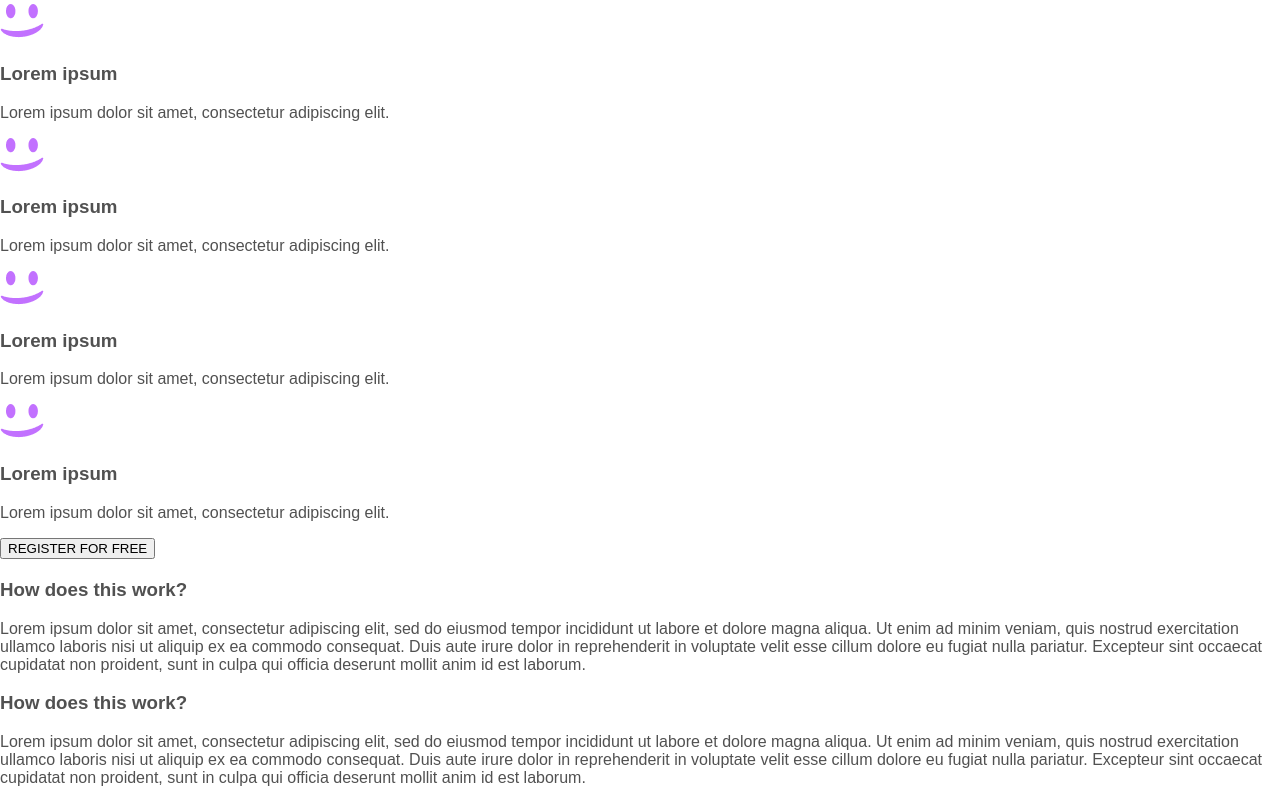
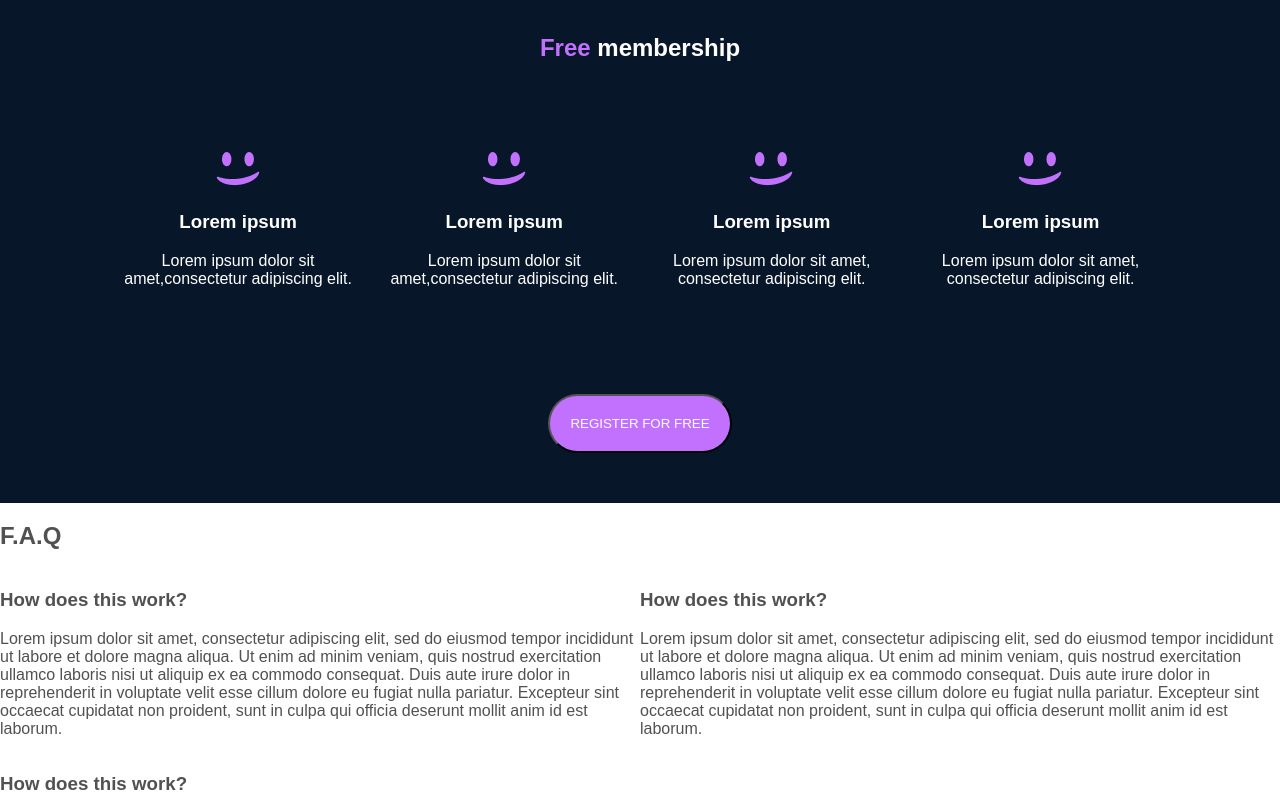
Before and after one commit to fatyyyjb/alx_html_css, a plain HTML site: page css_advanced/index.html in a window 1280 px wide. Shown: the part 1753-2556 px from the top of the page. Drawn offline with Linux system fonts and the light colour scheme.

Commit message:
gave the membership its glowup

```diff
--- a/css_advanced/index.html
+++ b/css_advanced/index.html
@@ -145,37 +145,37 @@
                 </div>
             </section>
 
-            <section>
-                <h2></h2>
-                <div>
-                    <div>
+            <section class="freemember">
+                <h2 class="membership"><span class="freeee">Free </span>membership</h2>
+                <div class="Loremm">
+                    <div class="smiley">
+                        <img src="images/smile.png" alt="">
+                        <h3>Lorem ipsum</h3>
+                        <p>Lorem ipsum dolor sit amet,consectetur adipiscing elit.</p>
+                    </div>
+                    <div class="smiley">
+                        <img src="images/smile.png" alt="">
+                        <h3>Lorem ipsum</h3>
+                        <p>Lorem ipsum dolor sit amet,consectetur adipiscing elit.</p>
+                    </div>
+                    <div class="smiley">
                         <img src="images/smile.png" alt="">
                         <h3>Lorem ipsum</h3>
                         <p>Lorem ipsum dolor sit amet, consectetur adipiscing elit.</p>
                     </div>
-                    <div>
-                        <img src="images/smile.png" alt="">
-                        <h3>Lorem ipsum</h3>
-                        <p>Lorem ipsum dolor sit amet, consectetur adipiscing elit.</p>
-                    </div>
-                    <div>
-                        <img src="images/smile.png" alt="">
-                        <h3>Lorem ipsum</h3>
-                        <p>Lorem ipsum dolor sit amet, consectetur adipiscing elit.</p>
-                    </div>
-                    <div>
+                    <div class="smiley">
                         <img src="images/smile.png" alt="">
                         <h3>Lorem ipsum</h3>
                         <p>Lorem ipsum dolor sit amet, consectetur adipiscing elit.</p>
                     </div>
                 </div>
-                <button>REGISTER FOR FREE</button>
+                <button class="forfree">REGISTER FOR FREE</button>
             </section>
 
             <section>
-                <h2></h2>
+                <h2 class="faq">F.A.Q</h2>
                 <div>
-                    <div>
+                    <div class="how1">
                         <div>
                             <h3>How does this work?</h3>
                             <p>Lorem ipsum dolor sit amet, consectetur adipiscing elit, sed do eiusmod tempor incididunt ut labore et dolore magna aliqua. Ut enim ad minim veniam, quis nostrud exercitation ullamco laboris nisi ut aliquip ex ea commodo consequat. Duis aute irure dolor in reprehenderit in voluptate velit esse cillum dolore eu fugiat nulla pariatur. Excepteur sint occaecat cupidatat non proident, sunt in culpa qui officia deserunt mollit anim id est laborum.</p>
@@ -185,7 +185,7 @@
                             <p>Lorem ipsum dolor sit amet, consectetur adipiscing elit, sed do eiusmod tempor incididunt ut labore et dolore magna aliqua. Ut enim ad minim veniam, quis nostrud exercitation ullamco laboris nisi ut aliquip ex ea commodo consequat. Duis aute irure dolor in reprehenderit in voluptate velit esse cillum dolore eu fugiat nulla pariatur. Excepteur sint occaecat cupidatat non proident, sunt in culpa qui officia deserunt mollit anim id est laborum.</p>
                         </div>
                     </div>
-                    <div>
+                    <div class="how2">
                         <div>
                             <h3>How does this work?</h3>
                             <p><p>Lorem ipsum dolor sit amet, consectetur adipiscing elit, sed do eiusmod tempor incididunt ut labore et dolore magna aliqua. Ut enim ad minim veniam, quis nostrud exercitation ullamco laboris nisi ut aliquip ex ea commodo consequat. Duis aute irure dolor in reprehenderit in voluptate velit esse cillum dolore eu fugiat nulla pariatur. Excepteur sint occaecat cupidatat non proident, sunt in culpa qui officia deserunt mollit anim id est laborum.</p></p>
--- a/css_advanced/styles.css
+++ b/css_advanced/styles.css
@@ -82,6 +82,7 @@ a{
 }
 
 
+
 .backgr-color{
     background-color: #C271FF;
     display: flex;
@@ -96,6 +97,7 @@ a{
 .quots{
     margin: 0px;
 }
+
 
 
 
@@ -152,3 +154,49 @@ a{
 .lorem1{
     color: gray;
 }
+
+
+
+.freeee{
+    color: #C271Ff;
+}
+.membership{
+    text-align: center;
+
+}
+.freemember{
+    background-color: #071629;
+    padding: 30px;
+    padding-bottom: 50px;
+    color: #ffffff;
+}
+.Loremm{
+    display: flex;
+    justify-content: space-around;
+    gap: 30px;
+    margin: 90px;
+}
+.smiley{
+    text-align: center;
+}
+.forfree{
+    display: block;
+    margin: 0 auto;
+    border-radius: 30px;
+    padding: 20px;
+    color: #fff;
+    background-color:#C271Ff ;
+}
+
+
+
+
+.faq{
+
+}
+.how1{
+    display: flex;
+    justify-content: space-around;
+    align-items: center;
+
+}
```
